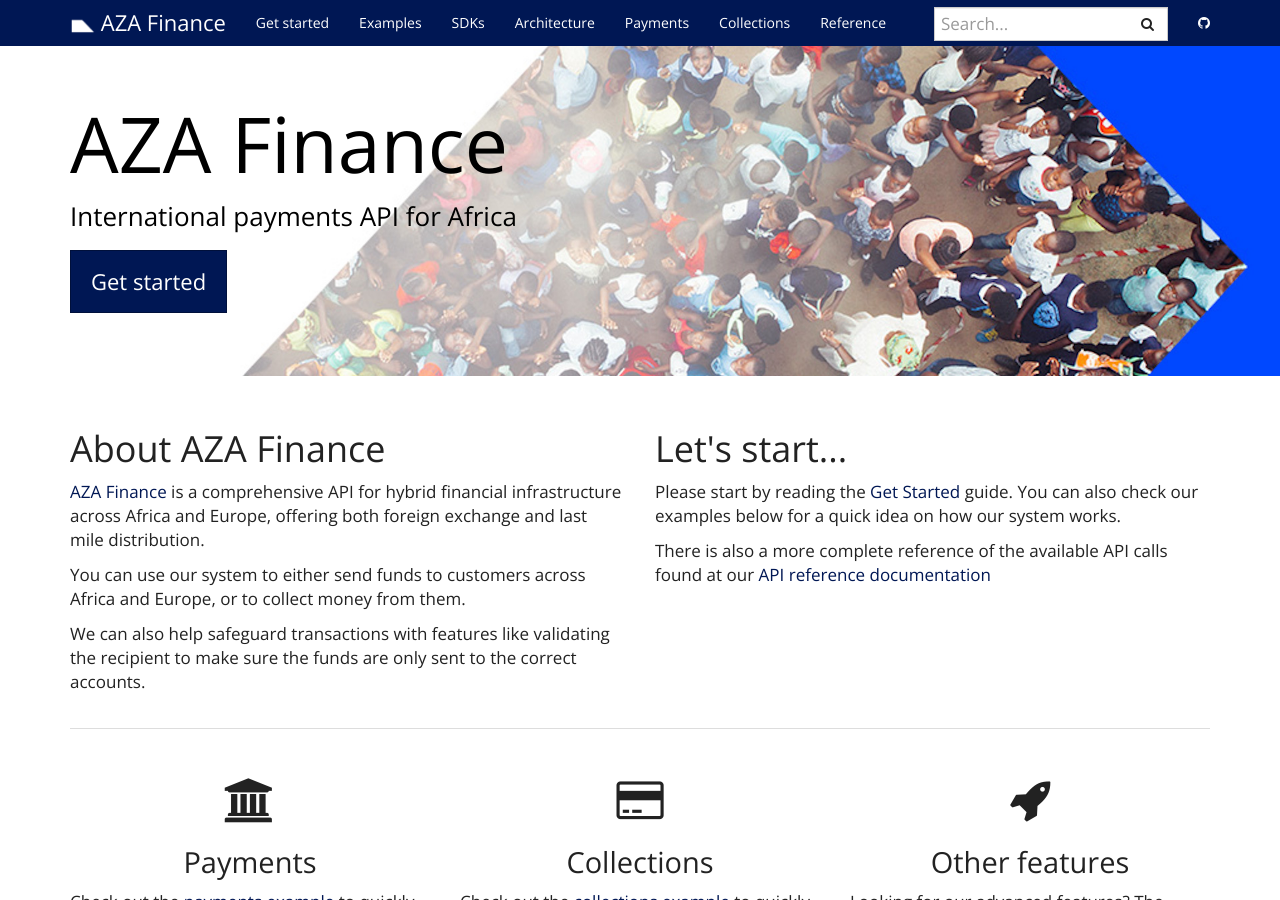
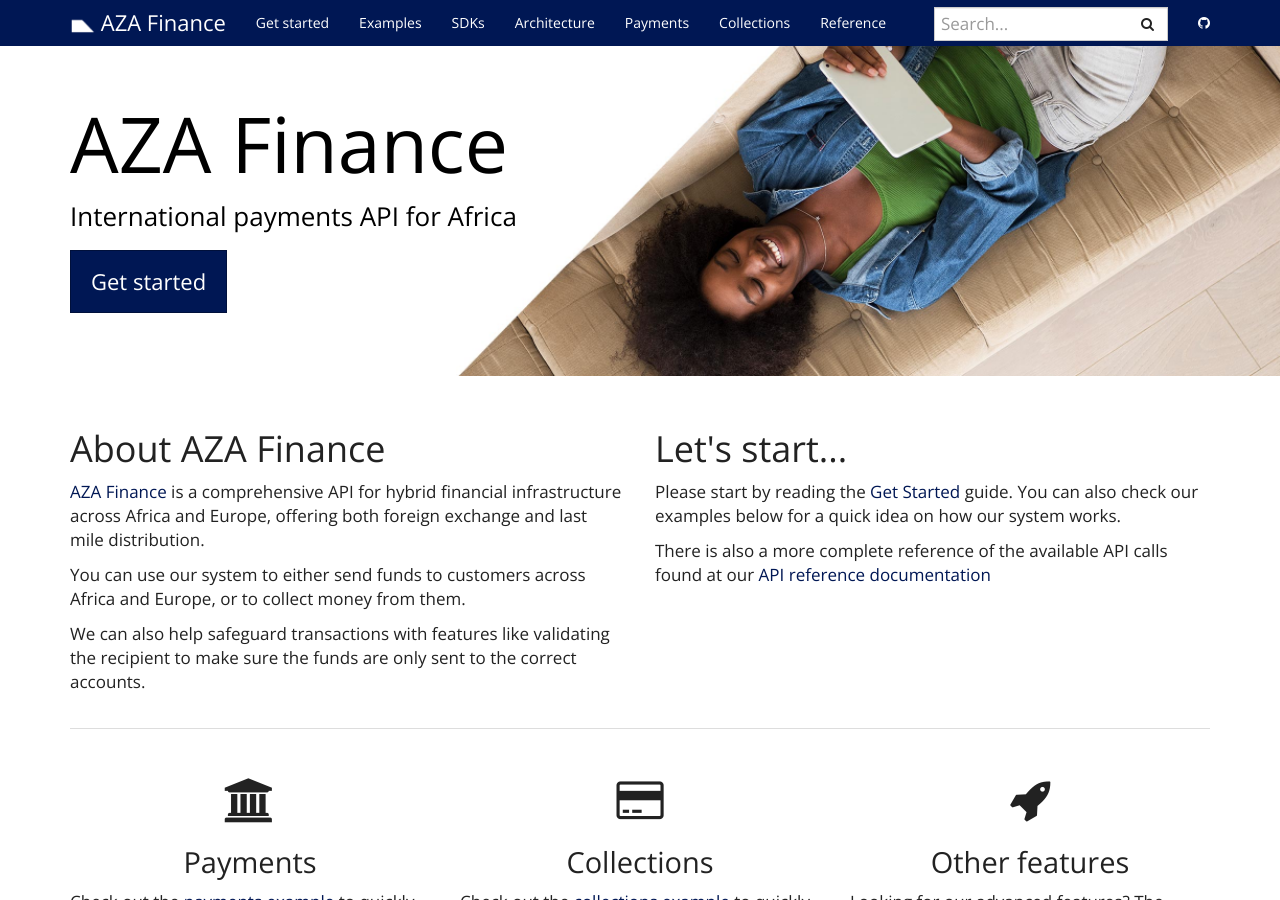
Before and after one commit to transferzero/api-documentation, a Jekyll site: the page built from index.html, in a window 1280 px wide and 900 px high. Built offline with Jekyll 4.4.1, drawn with Linux system fonts in a browser that asks for light colours; nearby versions of some CDN libraries; comment, search, counter and statistics services are not loaded.

Commit message:
Update background image

```diff
--- a/css/main.scss
+++ b/css/main.scss
@@ -42,7 +42,7 @@
 
 .header-container {
   background-color: black;
-  background: url('../img/bg.jpg') no-repeat 50% 0;
+  background: url('../img/tzo.png') no-repeat 50% 0;
   color: #000;
 
   h1 {
```
Also changed, not shown: img/tzo.png (added).
